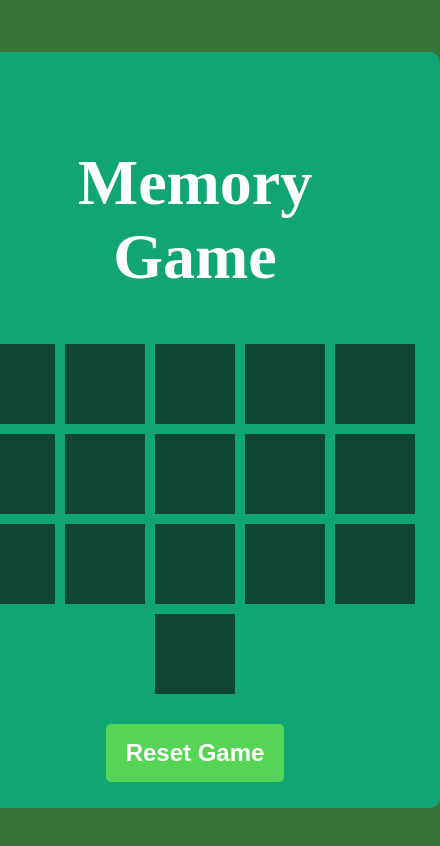
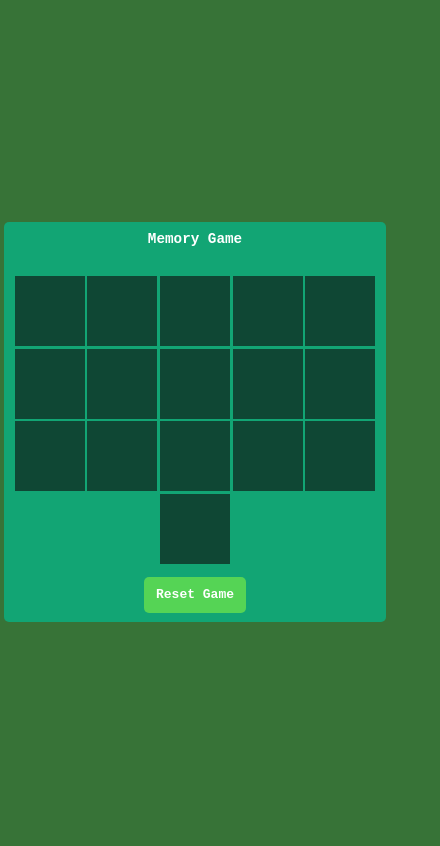
Before and after one commit to kamal930780/Memory-Game, a plain HTML site: page index.html in a window 390 px wide. Shown: the whole page, 440 px wide, since content can reach past the window. Drawn offline with Linux system fonts and the light colour scheme.

Commit message:
Update style.css
update css

```diff
--- a/style.css
+++ b/style.css
@@ -1,42 +1,10 @@
-
-    .container {
-        padding: 20px 10px;
-        gap: 20px;
-        height: auto;
-        min-width: 95vw;
-        border-radius: 5px;
-    }
-    h2 {
-        font-size: 2rem;
-        margin-bottom: 10px;
-    }
-    .game {
-        width: 95vw;
-        height: auto;
-        gap: 6px;
-    }
-    .item {
-        width: 22vw;
-        height: 22vw;
-        font-size: 1.7rem;
-        min-width: 60px;
-        min-height: 60px;
-        max-width: 80px;
-        max-height: 80px;
-    }
-    .reset-btn {
-        padding: 10px 12px;
-        font-size: 1rem;
-    }
-}
-
+/* Base styles: use ONLY relative units where possible */
 * {
     margin: 0;
     padding: 0;
     box-sizing: border-box;
     font-family: monospace;
 }
-
 body {
     background-color: rgba(14, 87, 14, 0.829);
     color: white;
@@ -44,7 +12,6 @@ body {
     justify-content: center;
     align-items: center;
     min-height: 100vh;
-
 }
 .container {
     text-align: center;
@@ -54,52 +21,38 @@ body {
     display: flex;
     flex-direction: column;
     align-items: center;
-    gap: 30px;
-    padding: 40px 60px;
-    height: 80vh;
-
+    gap: 2rem;
+    padding: 2.5rem 3.5rem;
+    height: auto;
+    min-width: 320px;
+    max-width: 100vw;
 }
 h2 {
-    font-size: 4rem;
-    margin-bottom: 20px;
+    font-size: 3.5rem;
+    margin-bottom: 1.2rem;
     color: white;
 }
-
- .game {
-    width: 440px;
-    height: 440px;
+.game {
+    width: 420px;
+    max-width: 95vw;
+    height: auto;
+    min-width: 220px;
     display: flex;
     flex-wrap: wrap;
     justify-content: center;
-    gap: 10px;
+    gap: 0.6rem;
+    perspective: 500px;
     transform-style: preserve-3d;
-    perspective: 500px;
-
-
 }
-
-.reset-btn {
-    padding: 15px 20px;
-    background-color: rgb(85, 212, 85);
-    color: white;
-    border: none;
-    border-radius: 5px;
-    cursor: pointer;
-    font-size: 1.5rem;
-    font-weight: 600;
-}
-
-.reset-btn:focus {
-    background-color: rgb(85, 212, 85);
-    color: white;
-
-}
-
 .item {
     position: relative;
-    width: 100px;
-    height: 100px;
-    font-size: 50px;
+    width: 90px;
+    height: 90px;
+    max-width: 22vw;
+    max-height: 22vw;
+    font-size: 2.5rem;
+    min-width: 60px;
+    min-height: 60px;
     display: flex;
     justify-content: center;
     align-items: center;
@@ -108,7 +61,6 @@ h2 {
     cursor: pointer;
     transition: 0.3s;
 }
-
 .item::after {
     content: "";
     position: absolute;
@@ -117,18 +69,88 @@ h2 {
     transition: 0.25s;
     transform: rotateY(0deg);
     backface-visibility: hidden;
-
-
+}
+.item.boxopen {
+    transform: rotateY(0deg);
+}
+.boxopen::after,
+.boxmatch::after {
+    transform: rotateY(180deg);
+}
+.reset-btn {
+    padding: 1rem 1.5rem;
+    background-color: rgb(85, 212, 85);
+    color: white;
+    border: none;
+    border-radius: 5px;
+    cursor: pointer;
+    font-size: 1.2rem;
+    font-weight: 600;
+}
+.reset-btn:focus {
+    background-color: rgb(65, 170, 65);
 }
 
-.item.boxopen {
-    transform: rotateY(0deg);
-
+/* Responsive for Tablets/Laptops */
+@media (max-width: 900px) {
+    .container {
+        padding: 2rem 1rem;
+        gap: 1.2rem;
+        border-radius: 8px;
+        min-width: 94vw;
+    }
+    h2 {
+        font-size: 2.1rem;
+    }
+    .game {
+        width: 95vw;
+        gap: 1vw;
+    }
+    .item {
+        width: 19vw;
+        height: 19vw;
+        font-size: 2.2rem;
+        min-width: 50px;
+        min-height: 50px;
+        max-width: 90px;
+        max-height: 90px;
+    }
 }
 
-.boxopen::after,
-.boxmatch::after
- {
-    transform: rotateY(180deg);
+/* Responsive for Mobiles */
+@media (max-width: 600px) {
+    .container {
+        padding: 1.5rem 0.5rem;
+        gap: 1rem;
+        border-radius: 5px;
+        min-width: 98vw;
+    }
+    h2 {
+        font-size: 1.7rem;
+    }
+    .game {
+        width: 99vw;
+        gap: 0.7vw;
+        min-width: unset;
+    }
+    .item {
+        width: 27vw;
+        height: 27vw;
+        font-size: 1.2rem;
+        min-width: 30px;
+        min-height: 30px;
+        max-width: 70px;
+        max-height: 70px;
+    }
+    .reset-btn {
+        padding: 0.8rem 0.9rem;
+        font-size: 1rem;
+    }
+}
 
+/* Even smaller phones */
+@media (max-width: 400px) {
+    h2 { font-size: 1.1rem; }
+    .container { padding: 0.7rem 0.2rem; }
+    .item { font-size: 1rem; }
 }
```
